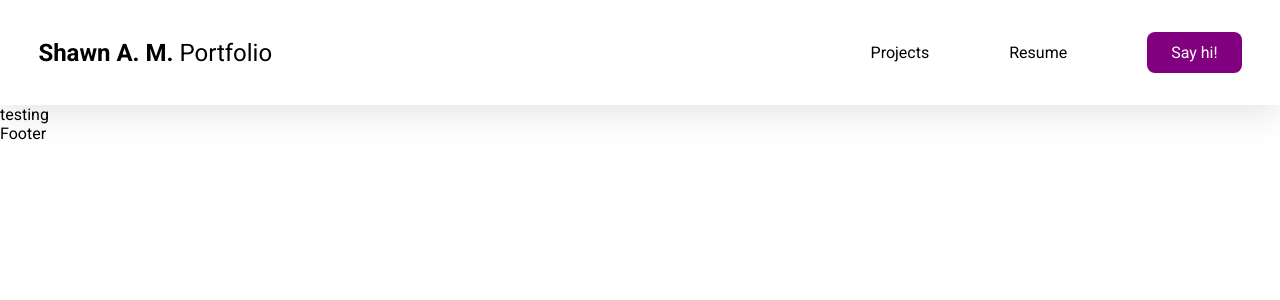
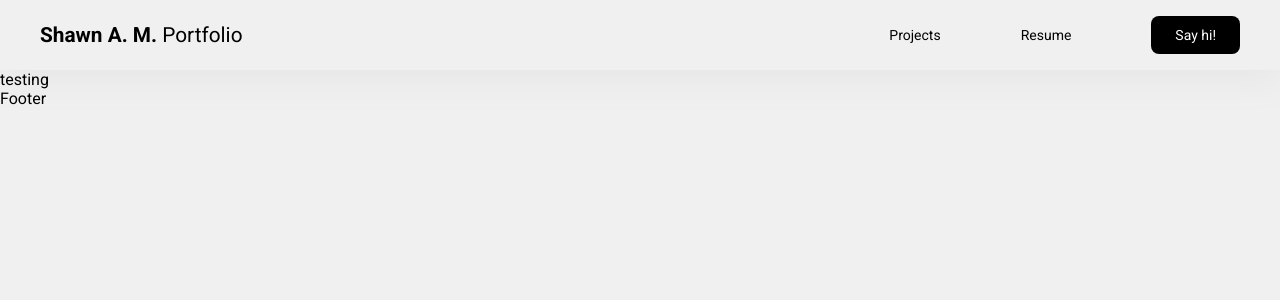
Before and after one commit to shawnanuptra/shawn-am, a Next.js app: page / in a window 1280 px wide. Shown: the top 300 px of the page. Built offline with nearby package versions, Linux system fonts and the light colour scheme.

Commit message:
done desktop-view navbar

```diff
--- a/src/components/navbar.tsx
+++ b/src/components/navbar.tsx
@@ -1,16 +1,19 @@
 import React from "react";
 import styled from "styled-components";
 import { dmSerifDisplay, roboto } from "@/utilities/fonts";
+import { Container } from "./styles";
 
 const StyledHeader = styled.div`
-	display: flex;
+	/* display: flex; */
 	padding: 1rem 3vw;
-	margin: 0 auto;
+	/* margin: 0 auto; */
 	justify-content: space-between;
 	place-items: center;
+	font-size: 14px;
 
 	/* navigation */
 	ul {
+		margin: 0;
 		display: flex;
 		flex-direction: row;
 		list-style-type: none;
@@ -23,7 +26,7 @@ const StyledHeader = styled.div`
 `;
 
 const Logo = styled.span`
-	font-size: 1.5rem;
+	font-size: 1.3rem;
 	font-weight: bold;
 	span {
 		font-weight: normal;
@@ -33,15 +36,25 @@ const Logo = styled.span`
 `;
 
 const SayHi = styled.li`
-	background-color: purple;
+	background-color: black;
 	color: white;
 	padding: 0.7rem 1.5rem;
 	border-radius: 0.5rem;
 `;
 
+const Wrapper = styled.div`
+	display: flex;
+	flex-direction: row;
+	justify-content: space-between;
+	place-items: center;
+	max-width: 1200px;
+	margin: 0 auto;
+`;
+
 const Navbar = () => {
 	return (
 		<StyledHeader>
+			<Wrapper>
 				<Logo className={roboto.className}>
 					Shawn A. M.<span className={roboto.className}> Portfolio</span>
 				</Logo>
@@ -52,6 +65,7 @@ const Navbar = () => {
 						<SayHi>Say hi!</SayHi>
 					</ul>
 				</nav>
+			</Wrapper>
 		</StyledHeader>
 	);
 };
--- a/src/components/styles.tsx
+++ b/src/components/styles.tsx
@@ -11,6 +11,7 @@ html,
 body {
     padding: 0;
     margin: 0;
+    background-color: #F0F0F0;
 }
 
 a {
```
Lines whose indentation alone changed are shown as unchanged.
